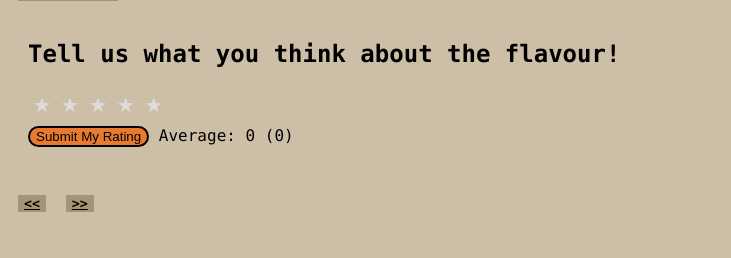
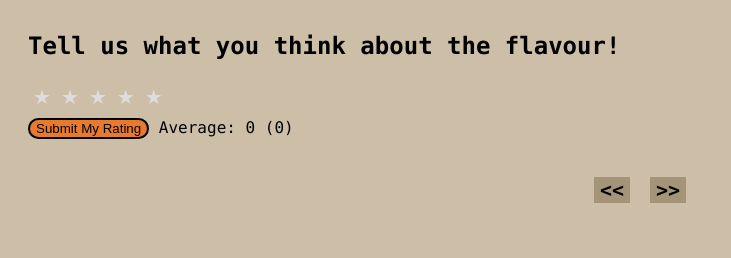
Before and after one commit to nofanksluv/IceCreamRating, a Flask app: page /1 in a window 1280 px wide. Shown: the part 894-1152 px from the top of the page, without its empty margins (0-731 px from the left). After the commit the page ends 1097 px from the top, so only its background shows below. Run offline with Flask 3, Linux system fonts and the light colour scheme; data comes from the database, SQL or seed files in the repository.

Commit message:
Update style.css

```diff
--- a/static/style.css
+++ b/static/style.css
@@ -29,9 +29,13 @@
   font-family: "Monaco", monospace;
   background-color: #a59578;
   font-weight: bold;
+  border: none;
+  text-decoration: none;
+}
+
+.home {
   margin-left: 10px;
   margin-top: 10px;
-  border: none;
 }
 
 .top_5 {
@@ -57,6 +61,12 @@
   height: 500px;
   display: block;
   margin: 0 auto;
+}
+
+.recipe {
+  display: flex;
+  flex-direction: column;
+  align-items: center;
 }
 
 form {
@@ -102,3 +112,14 @@
   border: 2px solid black;
   border-radius: 15px;
 }
+
+.navigate {
+  display: flex;
+  justify-content: center;
+  gap: 20px;
+}
+
+.navigate a {
+  text-decoration: none;
+  font-size: 20px;
+}
```
